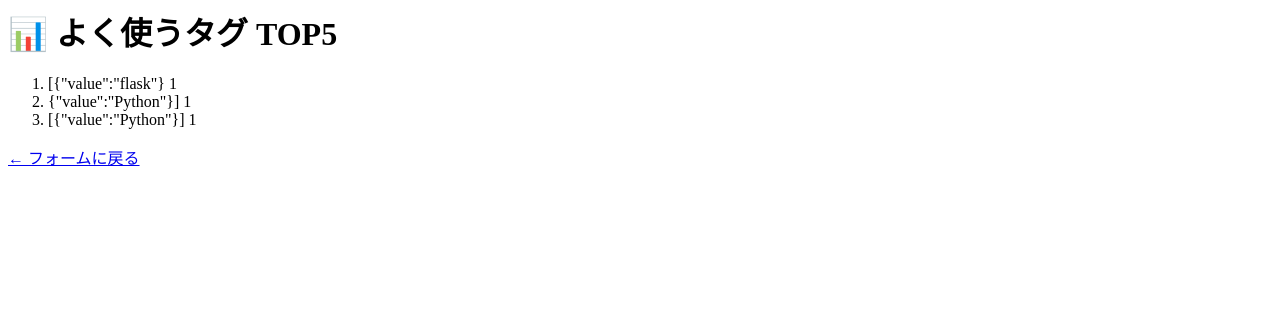
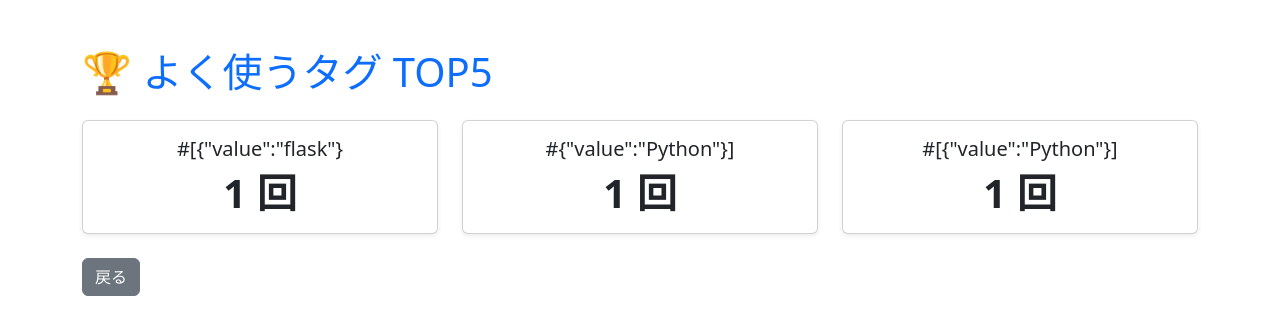
Before and after one commit to yukita39/learning-log-pwa, a Flask app: page /tags/top in a window 1280 px wide. Shown: the top 335 px of the page. Run offline with Flask 3, Linux system fonts and the light colour scheme; data comes from the database, SQL or seed files in the repository.

Commit message:
Improve system

```diff
--- a/templates/tags_top.html
+++ b/templates/tags_top.html
@@ -1,19 +1,32 @@
 <!-- templates/tags_top.html -->
-{% block content %}
+<!DOCTYPE html>
+<html lang="ja">
+<head>
+  <meta charset="UTF-8">
+  <meta name="viewport" content="width=device-width, initial-scale=1">
+  <title>タグランキング TOP5</title>
+  <link href="https://cdn.jsdelivr.net/npm/bootstrap@5.3.0/dist/css/bootstrap.min.css" rel="stylesheet">
+</head>
 <body class="container mt-5">
-    <h1 class="mb-4 text-warning">📊 よく使うタグ TOP5</h1>
+  <h1 class="mb-4 text-primary">🏆 よく使うタグ TOP5</h1>
 
-    <div class="card p-4 shadow-sm">
-        <ol class="list-group list-group-numbered">
-          {% for tag, cnt in rows %}
-          <li class="list-group-item d-flex justify-content-between align-items-center">
-            {{ tag }}
-            <span class="badge bg-primary rounded-pill">{{ cnt }}</span>
-          </li>
-          {% endfor %}
-        </ol>
+  <div class="row row-cols-1 row-cols-sm-2 row-cols-md-3 g-4">
+    {% for tag, cnt in rows %}
+    <div class="col">
+      <div class="card h-100 shadow-sm">
+        <div class="card-body text-center">
+          <h5 class="card-title">#{{ tag }}</h5>
+          <p class="card-text display-6 fw-bold">{{ cnt }} 回</p>
+        </div>
+      </div>
     </div>
+    {% endfor %}
+  </div>
 
-    <a href="/" class="btn btn-secondary mt-4">← フォームに戻る</a>
+  <div class="d-flex justify-content-start mt-4">
+    <a href="/" class="btn btn-secondary">戻る</a>
+  </div>
+
+  <script src="https://cdn.jsdelivr.net/npm/bootstrap@5.3.0/dist/js/bootstrap.bundle.min.js"></script>
 </body>
-{% endblock %}
+</html>
```
